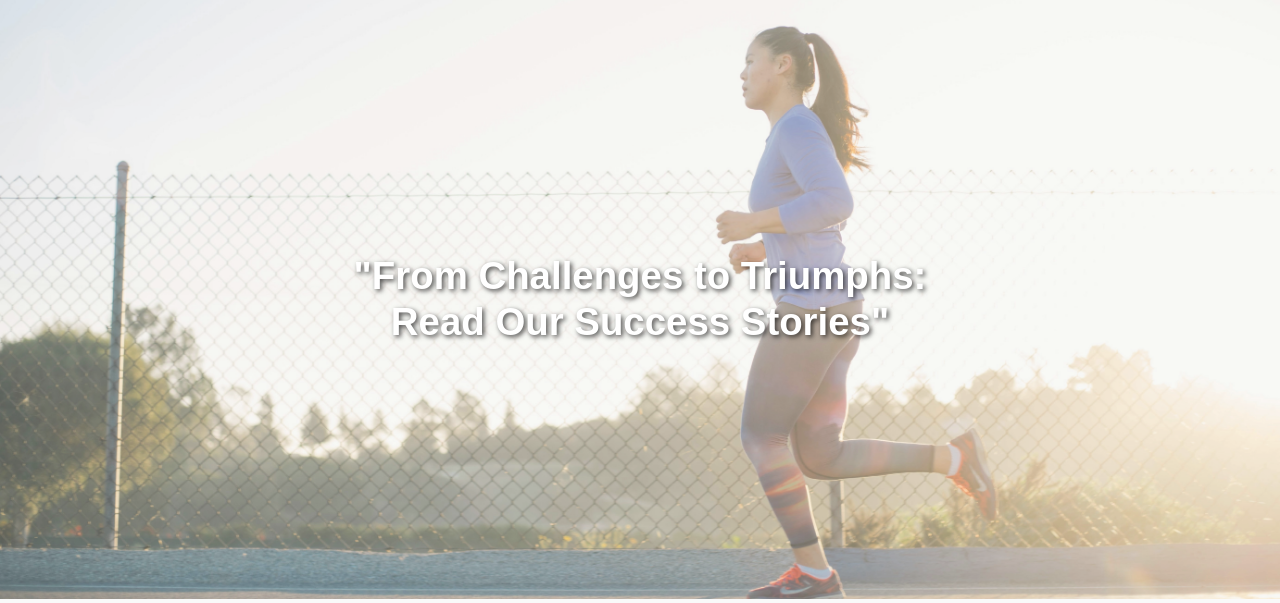
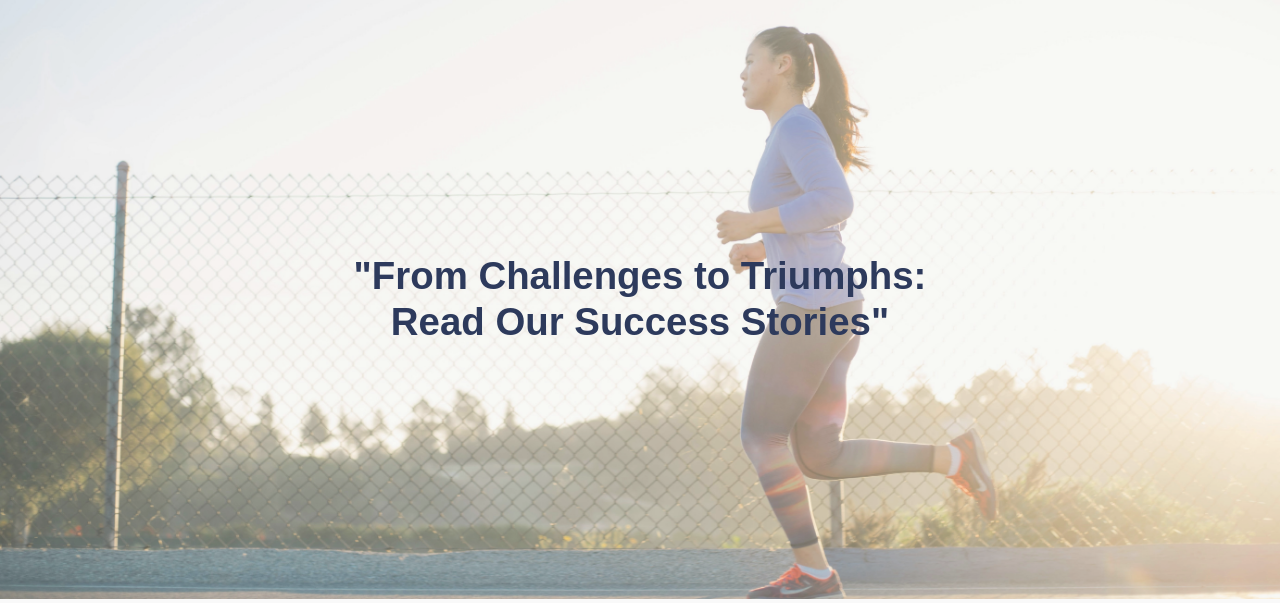
Before and after one commit to Sachinkumar9637/Wellness-Companion, a PHP site: page /healingStories.php in a window 1280 px wide. Shown: the part 132-735 px from the top of the page. Run offline with PHP 8.4, Linux system fonts and the light colour scheme; data that the repository does not hold is empty; some libraries are stand-ins or nearby versions; some web fonts are replaced.

Commit message:
Update healingStories.css

```diff
--- a/healingStories.css
+++ b/healingStories.css
@@ -32,7 +32,7 @@ footer * {
     transform: translate(-50%, -50%);
     font-size: 2.5vw;
     font-weight: bold;
-    text-shadow: 2px 2px 5px rgba(0, 0, 0, 0.7);
+    color: #2d3a5c;
 }
 
 .stories-container {
```
